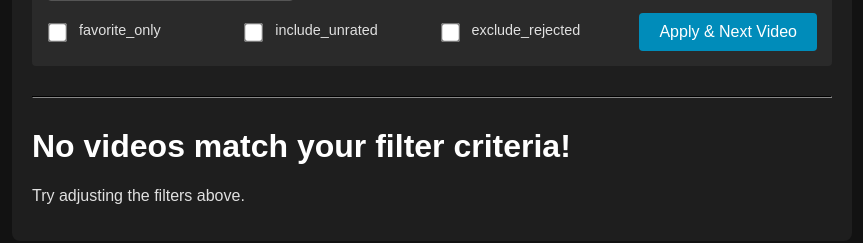
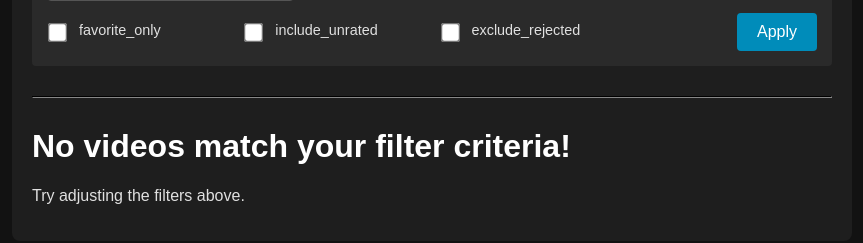
Before and after one commit to airflow2010/GOODMUSIC, a Flask app: template templates/play.html in a window 1280 px wide. Shown: the part 232-475 px from the top of the page, without its empty margins (208-1071 px from the left). Run offline with Flask 3, Linux system fonts and the light colour scheme; the template is opened without the code that fills it, so the values that code supplies are empty; parts of the project's set-up code (start-up, migrations or seed data) failed here and were passed over.

Commit message:
change button caption

```diff
--- a/templates/play.html
+++ b/templates/play.html
@@ -93,7 +93,7 @@
                 <label for="exclude_rejected">exclude_rejected</label>
             </div>
             <div class="filter-actions">
-                <button type="submit" class="next-button">Apply & Next Video</button>
+                <button type="submit" class="next-button">Apply</button>
             </div>
         </div>
     </form>
```
